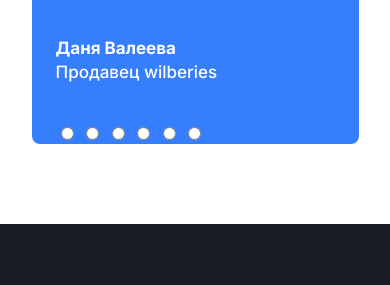
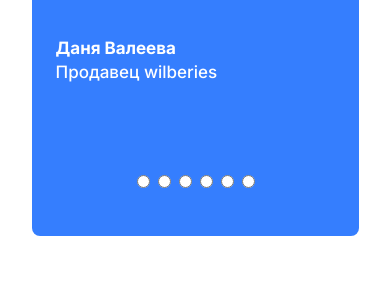
Before and after one commit to fronan666/dz-PS, a plain HTML site: page 4-Finio/index.html in a window 390 px wide. Shown: the part 10300-10585 px from the top of the page. Drawn offline with Linux system fonts and the light colour scheme.

Commit message:
правки 2

```diff
--- a/4-Finio/styles/page.css
+++ b/4-Finio/styles/page.css
@@ -531,12 +531,12 @@
     line-height: 23.8px;
     color: var(--color-white);
 }
-.reviews-checkbox {
+.reviews-radiobox {
     display: none;
 }
 
 @media (max-width:900px) {
-    .reviews-checkbox{
+    .reviews-radiobox{
         display:flex;
         margin: 48px auto ;
 
```
